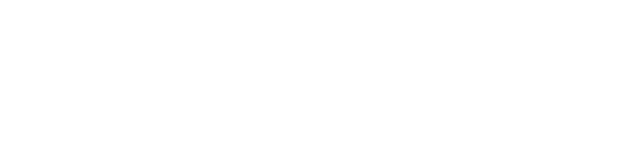
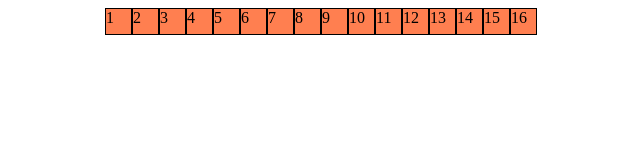
Before and after one commit to joshunk/etchasketch, a plain HTML site: page index.html in a window 1280 px wide. Shown: the whole page, without its empty margins (319-959 px from the left). Drawn offline with Linux system fonts and the light colour scheme.

Commit message:
Add in loop to create numbered divs with numbers and colors

```diff
--- a/index.html
+++ b/index.html
@@ -7,5 +7,7 @@
     <link rel="stylesheet" href="style.css" />
     <script src="main.js" defer></script>
   </head>
-  <body></body>
+  <body>
+    <div id="container"></div>
+  </body>
 </html>
--- a/main.js
+++ b/main.js
@@ -0,0 +1,8 @@
+let divGrid = document.querySelector('#container');
+
+for (let i = 1; i <= 16; i++) {
+	let newDiv = document.createElement('div');
+    newDiv.textContent = (i);
+
+	container.appendChild(newDiv);
+}
--- a/style.css
+++ b/style.css
@@ -0,0 +1,15 @@
+#container > div{
+    background-color: coral;
+    border: 1px solid black;
+    width: 25px;
+    height: 25px;
+}
+
+#container{
+    display: flex;
+    flex-wrap: wrap;
+    justify-content: center;
+    align-items: center;
+    width: 450px;
+    margin: auto;
+}
```
